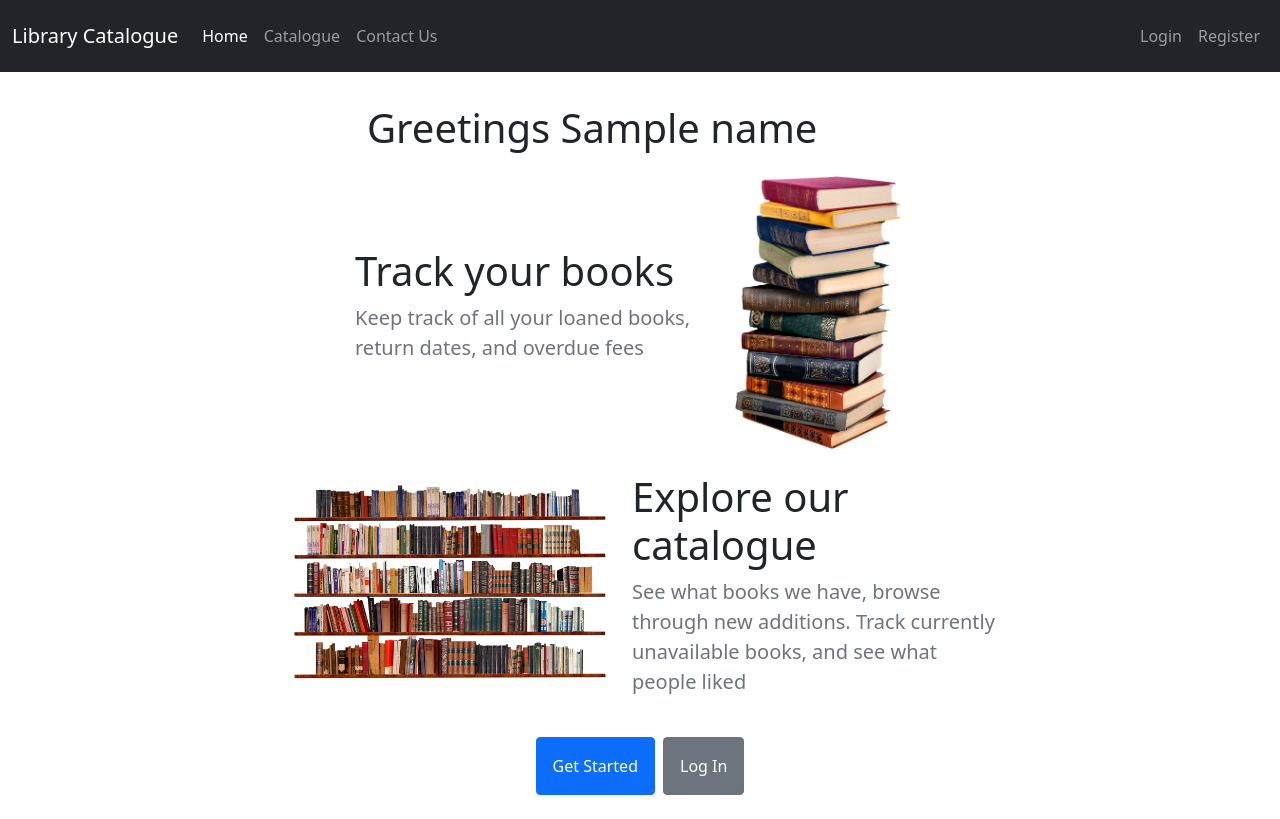
After one commit to VikramRamanathan/CS6131-Assignment-1, a Flask app: template templates/index_test.html in a window 1280 px wide. The commit adds this page. Run offline with Flask 2, Linux system fonts and the light colour scheme; the template is opened without the code that fills it: most values are stand-ins (such as "Sample title", 1, 10 or a date in 2020).

Commit message:
Preliminary templating tests

```diff
--- a/server.py
+++ b/server.py
@@ -6,7 +6,11 @@ app = Flask(__name__, static_folder="static")
 @app.route("/")
 @app.route("/index.html")
 def index():
-    return render_template("index.html", name = "User")
+    return render_template("index_test.html", name = "User")
+
+@app.route("/index_test.html")
+def index_test():
+    return render_template("index_test.html", name = "User")
 
 @app.route("/catalogue.html")
 def go_to_catalogue():
--- /dev/null
+++ b/templates/base_template.html
@@ -0,0 +1,22 @@
+<!doctype html>
+<html lang="en">
+<head>
+    <meta charset="UTF-8">
+    <meta http-equiv="X-UA-Compatible" content="IE=edge">
+    <meta name="viewport" content="width=device-width, initial-scale=1.0">
+    <title>Library Catalogue</title>
+    <link href="https://cdn.jsdelivr.net/npm/bootstrap@5.0.2/dist/css/bootstrap.min.css" rel="stylesheet" integrity="sha384-EVSTQN3/azprG1Anm3QDgpJLIm9Nao0Yz1ztcQTwFspd3yD65VohhpuuCOmLASjC" crossorigin="anonymous">
+    <link rel="stylesheet" href="https://cdn.jsdelivr.net/npm/bootstrap-icons@1.10.3/font/bootstrap-icons.css">
+
+    <link href="{{ url_for('static', filename = 'css/body-min-size.css') }}" rel="stylesheet">
+    <link href="{{ url_for('static', filename = 'css/text-area-padding.css') }}" rel="stylesheet">
+</head>
+<body>
+    <!-- The navbar is not in the base template, because I highlight the currently selected page, and I can't do this with a template-->
+
+    {% block content %}
+    {% endblock %}
+
+    <script src="https://cdn.jsdelivr.net/npm/bootstrap@5.0.2/dist/js/bootstrap.bundle.min.js" integrity="sha384-MrcW6ZMFYlzcLA8Nl+NtUVF0sA7MsXsP1UyJoMp4YLEuNSfAP+JcXn/tWtIaxVXM" crossorigin="anonymous"></script>
+</body>
+</html>
--- a/templates/contact.html
+++ b/templates/contact.html
@@ -12,6 +12,7 @@
     <link href="{{ url_for('static', filename = 'css/text-area-padding.css') }}" rel="stylesheet">
 </head>
 <body>
+    <!-- The navbar is not in the base template, because I highlight the currently selected page, and I can't do this with a template-->
     <div class="navbar navbar-expand-md navbar-dark fixed-top bg-dark py-3">
         <div class="container-fluid">
             <span class="navbar-brand">Library Catalogue</span>
--- /dev/null
+++ b/templates/index_test.html
@@ -0,0 +1,79 @@
+{% extends "base_template.html" %}
+
+{% block content %}
+<!-- The navbar is not in the base template, because I highlight the currently selected page, and I can't do this with a template-->
+<div class="navbar navbar-expand-md navbar-dark fixed-top bg-dark py-3">
+    <div class="container-fluid">
+        <span class="navbar-brand">Library Catalogue</span>
+
+        <button class="navbar-toggler" style="background-color: rgb(50, 50, 50);" type="button" data-bs-toggle="collapse" data-bs-target="#navbarCollapse" aria-controls="navbarCollapse" aria-expanded="false" aria-label="Toggle navigation">
+            <svg xmlns="http://www.w3.org/2000/svg" width="20" height="20" fill="currentColor" class="bi bi-caret-down" viewBox="0 0 16 16">
+                <path d="M3.204 5h9.592L8 10.481 3.204 5zm-.753.659 4.796 5.48a1 1 0 0 0 1.506 0l4.796-5.48c.566-.647.106-1.659-.753-1.659H3.204a1 1 0 0 0-.753 1.659z"/>
+            </svg>
+        </button>
+
+        <div class="collapse navbar-collapse" id="navbarCollapse">
+            <ul class="navbar-nav me-auto">
+                <li class="nav-item">
+                    <a class="nav-link active" aria-current="page" href="#!">Home</a>
+                </li>
+                <li class="nav-item">
+                    <a class="nav-link" href="catalogue.html">Catalogue</a>
+                </li>
+                <li class="nav-item">
+                    <a class="nav-link" href="contact.html">Contact Us</a>
+                </li>
+            </ul>
+
+            <ul class="navbar-nav ms-auto">
+                <li class="nav-item">
+                    <a class="nav-link" href="login.html">Login</a>
+                </li>
+                <li class="nav-item">
+                    <a class="nav-link" href="register.html">Register</a>
+                </li>
+
+            </ul>
+        </div>
+
+    </div>
+
+</div>
+
+<section class="container text-left py-4">
+
+    <div class="row my-2 ">
+        <div class="col-6 offset-3 px-auto">
+            <h1 class="fw-light">Greetings {{ name }}</h1>
+        </div>
+    </div>
+
+    <div class="row py-2">
+        <div class="ps-4 ps-md-0 col-7 col-md-4 offset-md-3 my-auto">
+            <h1 class="fw-light">Track your books</h1>
+            <p class="lead text-muted">Keep track of all your loaned books, return dates, and overdue fees</p>
+        </div>
+
+        <div class="pe-4 ps-md-0 col-5 col-md-2">
+            <img src="{{ url_for('static', filename = 'assets/stack_of_books.png') }}" class="img-fluid" alt="Stack of books"/>
+        </div>
+    </div>
+
+    <div class="row py-2">
+
+        <div class="col-12 col-md-8 offset-md-2 py-2">
+            <img src="{{ url_for('static', filename = 'assets/bookshelves.png') }}" class="img-fluid px-3 col-7 col-md-12" alt="Bookshelves" style="max-width: 360px; float:left;"/>
+            <h1 class="fw-light">Explore our catalogue</h1>
+            <p class="lead text-muted px-2">See what books we have, browse through new additions.
+                Track currently unavailable books, and see what people liked</p>
+        </div>
+
+    </div>
+
+    <div class="d-flex pt-2 justify-content-center">
+        <a href="register.html" class="btn btn-primary py-3 px-3 mx-1">Get Started</a>
+        <a href="login.html" class="btn btn-secondary py-3 px-3 mx-1">Log In</a>
+    </div>
+
+</section>
+{% endblock %}
```
